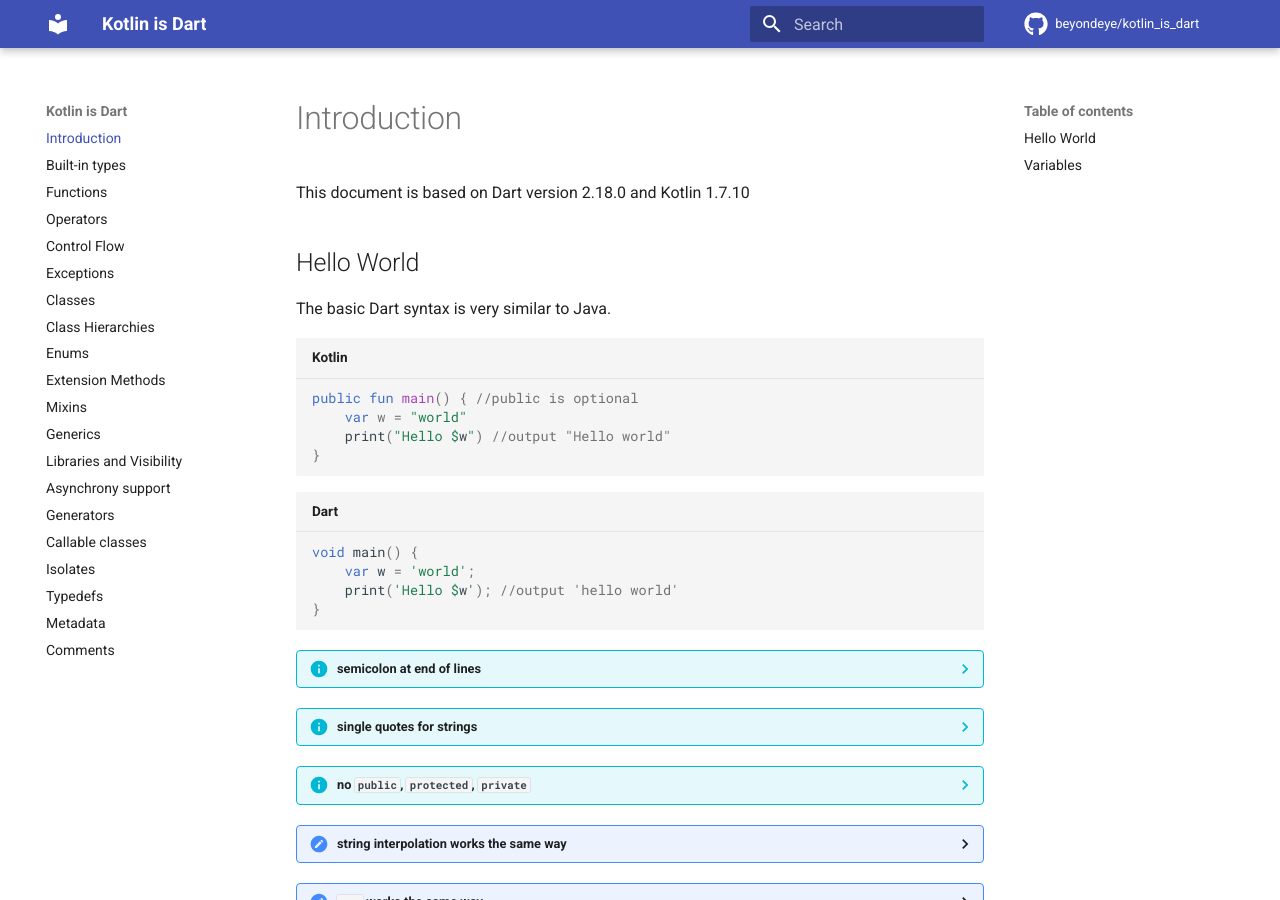
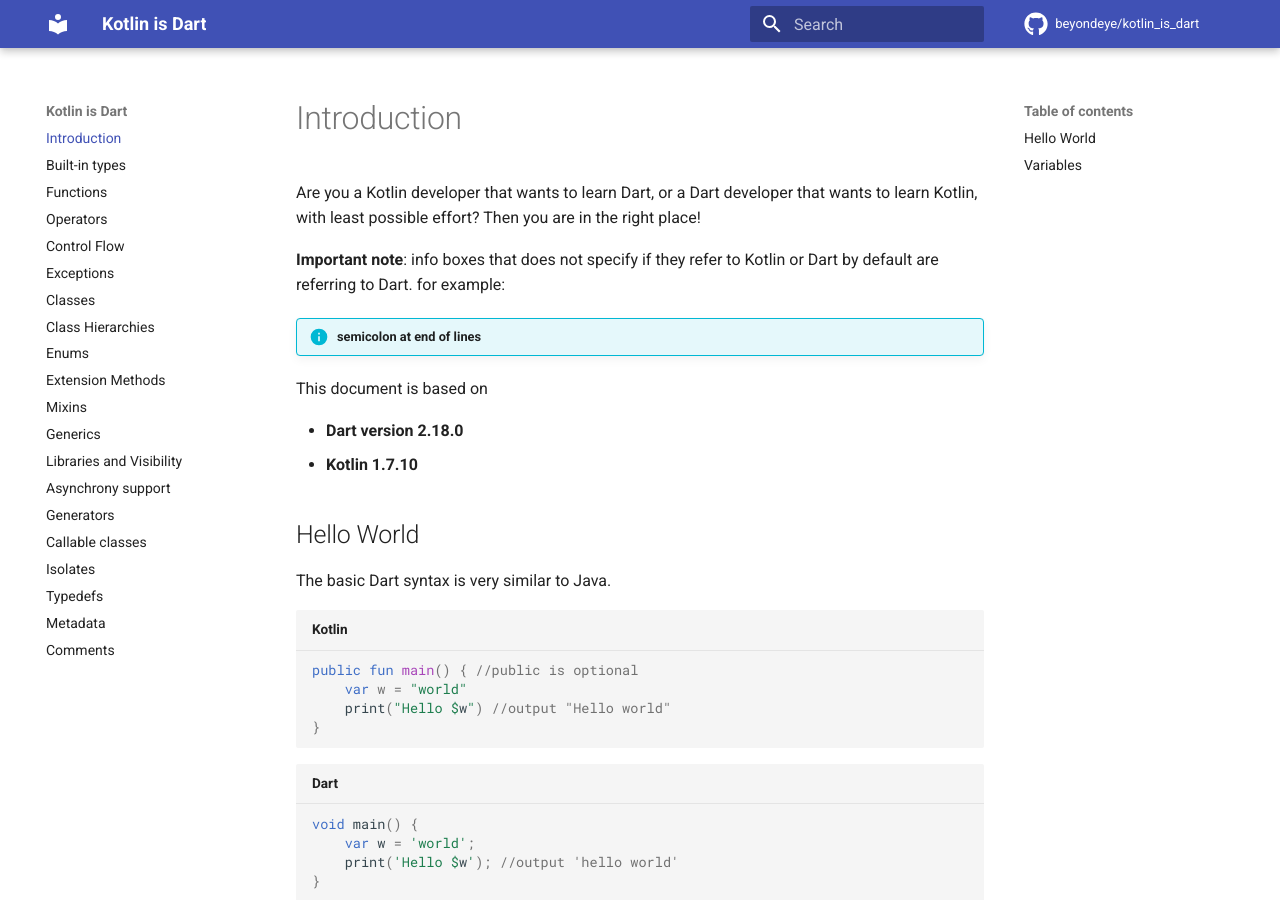
Before and after one commit to beyondeye/kotlin_is_dart, an MkDocs documentation site: the page built from docs/index.md, in a window 1280 px wide and 900 px high. Built offline with MkDocs 1.6.1 and Material for MkDocs 9.7.7, drawn with Linux system fonts in a browser that asks for light colours; comment, search, counter and statistics services are not loaded.

Commit message:
update intro

```diff
--- a/docs/index.md
+++ b/docs/index.md
@@ -1,5 +1,13 @@
 # Introduction
-This document is based on Dart version 2.18.0 and Kotlin 1.7.10
+Are you a Kotlin developer that wants to learn Dart, or a Dart developer that wants to learn Kotlin, with least possible effort? Then you are in the right place!
+
+**Important note**: info boxes that does not specify if they refer to Kotlin or Dart by default are referring to Dart. for example:
+!!! info "semicolon at end of lines"
+
+This document is based on
+
+- **Dart version 2.18.0**
+- **Kotlin 1.7.10**
 
 ## Hello World
 The basic Dart syntax is very similar to Java.
```
